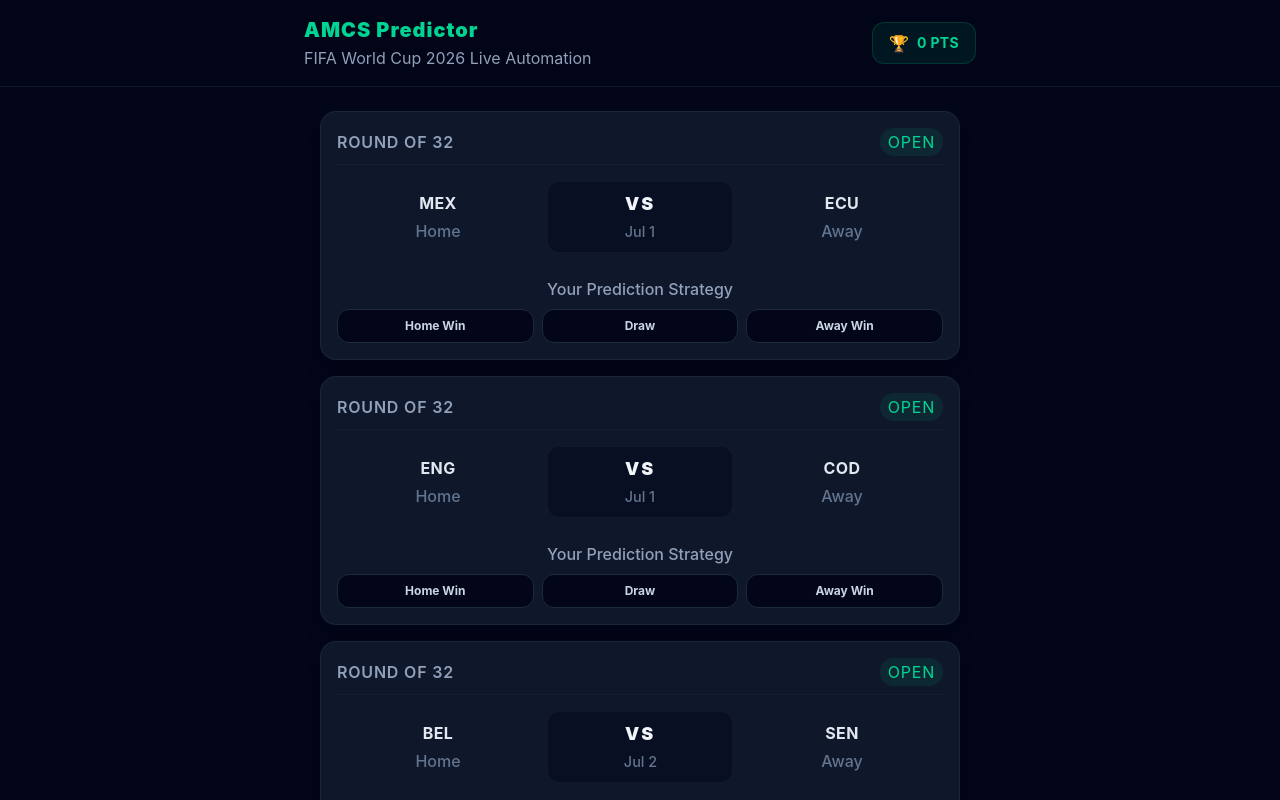
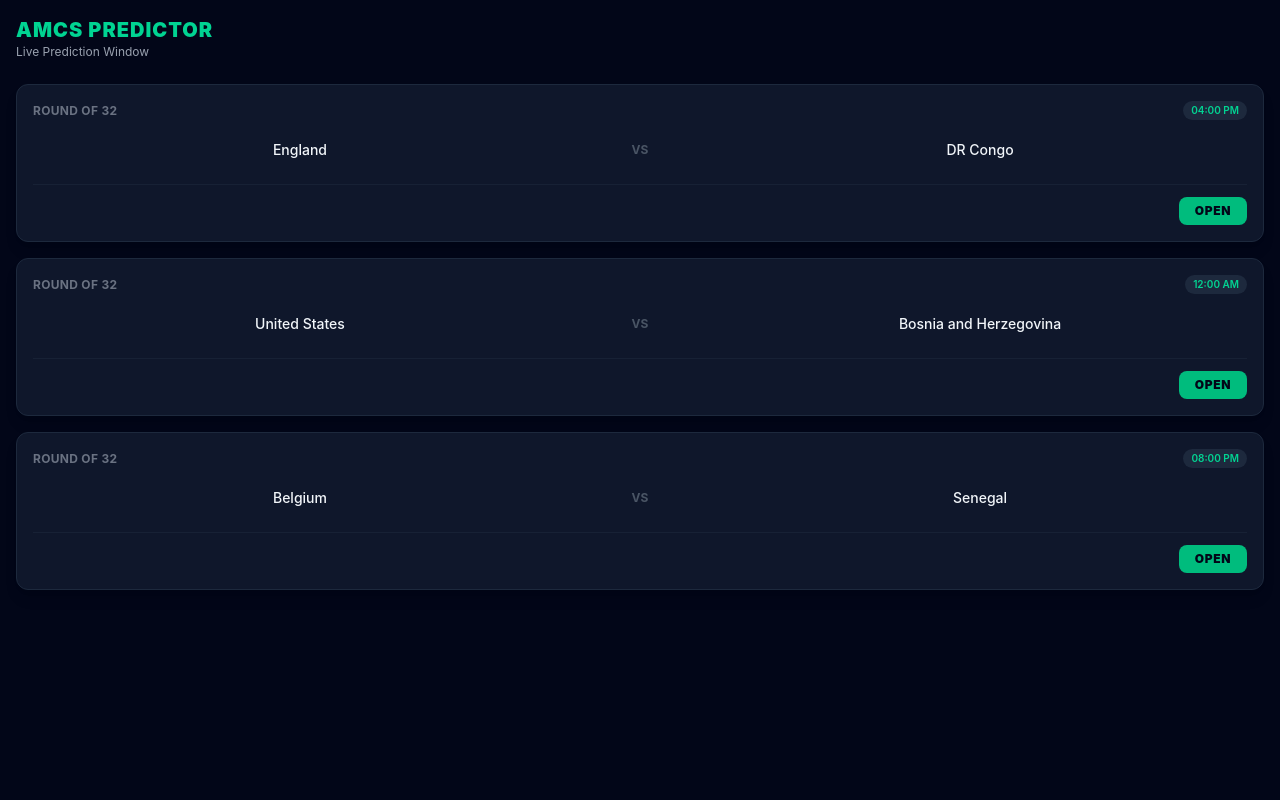
Before and after one commit to jocouple1991-hub/amcs-predictor, a React (Vite) app: page / in a window 1280 px wide. Shown: the top 800 px of the page. Built offline with nearby package versions, Linux system fonts and the light colour scheme; no server answers.

Commit message:
fix: add automated match filtering wrapper

```diff
--- a/src/App.jsx
+++ b/src/App.jsx
@@ -1,208 +1,113 @@
 import React, { useState, useEffect } from 'react';
 
-// Real match list based on your schedule to ensure it always displays perfectly
-const FALLBACK_MATCHES = [
-  { id: 3202, group: "Round of 32", homeTeam: 'MEX', homeName: 'Mexico', awayTeam: 'ECU', awayName: 'Ecuador', homeScore: null, awayScore: null, isFinished: false, date: '2026-07-01T05:00:00Z' },
-  { id: 3203, group: "Round of 32", homeTeam: 'ENG', homeName: 'England', awayTeam: 'COD', awayName: 'DR Congo', homeScore: null, awayScore: null, isFinished: false, date: '2026-07-01T20:00:00Z' },
-  { id: 3204, group: "Round of 32", homeTeam: 'BEL', homeName: 'Belgium', awayTeam: 'SEN', awayName: 'Senegal', homeScore: null, awayScore: null, isFinished: false, date: '2026-07-02T00:00:00Z' },
-  { id: 3205, group: "Round of 32", homeTeam: 'USA', homeName: 'USA', awayTeam: 'BIH', awayName: 'Bosnia & Herz.', homeScore: null, awayScore: null, isFinished: false, date: '2026-07-02T04:00:00Z' },
-  { id: 3206, group: "Round of 32", homeTeam: 'ESP', homeName: 'Spain', awayTeam: 'AUT', awayName: 'Austria', homeScore: null, awayScore: null, isFinished: false, date: '2026-07-02T23:00:00Z' },
-  { id: 3207, group: "Round of 32", homeTeam: 'POR', homeName: 'Portugal', awayTeam: 'CRO', awayName: 'Croatia', homeScore: null, awayScore: null, isFinished: false, date: '2026-07-03T03:00:00Z' }
+// Example Mock Dataset mimicking your Football API sync structure
+const INITIAL_MATCHES = [
+  {
+    id: "m80",
+    homeTeam: "England",
+    awayTeam: "DR Congo",
+    round: "ROUND OF 32",
+    kickoffTime: "2026-07-01T20:00:00+04:00", // local user timezone (UAE)
+    status: "SCHEDULED"
+  },
+  {
+    id: "m81",
+    homeTeam: "United States",
+    awayTeam: "Bosnia and Herzegovina",
+    round: "ROUND OF 32",
+    kickoffTime: "2026-07-02T04:00:00+04:00",
+    status: "SCHEDULED"
+  },
+  {
+    id: "m82",
+    homeTeam: "Belgium",
+    awayTeam: "Senegal",
+    round: "ROUND OF 32",
+    kickoffTime: "2026-07-02T00:00:00+04:00",
+    status: "SCHEDULED"
+  },
+  {
+    id: "m79",
+    homeTeam: "Mexico",
+    awayTeam: "Ecuador",
+    round: "ROUND OF 32",
+    kickoffTime: "2026-07-01T06:00:00+04:00",
+    status: "FINISHED" // Handled automatically by the wrapper
+  }
 ];
 
-export default function App() {
-  const [matches, setMatches] = useState([]);
-  const [predictions, setPredictions] = useState({});
-  const [points, setPoints] = useState(0);
-  const [loading, setLoading] = useState(true);
+export default function AMCSPredictor() {
+  const [matches, setMatches] = useState(INITIAL_MATCHES);
+  const [currentTime, setCurrentTime] = useState(new Date());
 
-  // 1. Fetching logic with instant fallback safety net
+  // Automated Update Engine: Evaluates match expiration statuses every 10 seconds
+  // without needing a code push or manual page refresh.
   useEffect(() => {
-    // Try a widely available open-source GitHub endpoint
-    fetch('https://open-football.github.io/comp.db/2026/wc.json')
-      .then((res) => res.json())
-      .then((data) => {
-        if (data && data.rounds) {
-          const apiMatches = [];
-          const todayStr = new Date().toISOString().split('T')[0];
+    const timer = setInterval(() => {
+      setCurrentTime(new Date());
+    }, 10000);
 
-          data.rounds.forEach(round => {
-            round.matches.forEach(m => {
-              const matchDateStr = m.date || '';
-              // Exclude older dates to automatically keep it daily fresh
-              if (matchDateStr >= todayStr) {
-                apiMatches.push({
-                  id: m.num || Math.random(),
-                  group: round.name || "World Cup 2026",
-                  homeTeam: m.team1.code || m.team1.name.substring(0,3).toUpperCase(),
-                  awayTeam: m.team2.code || m.team2.name.substring(0,3).toUpperCase(),
-                  homeScore: m.score1 ?? null,
-                  awayScore: m.score2 ?? null,
-                  isFinished: m.score1 !== undefined && m.score2 !== undefined,
-                  date: m.date
-                });
-              }
-            });
-          });
-
-          if (apiMatches.length > 0) {
-            setMatches(apiMatches.slice(0, 6));
-          } else {
-            setMatches(FALLBACK_MATCHES);
-          }
-        } else {
-          setMatches(FALLBACK_MATCHES);
-        }
-        setLoading(false);
-      })
-      .catch(() => {
-        // Safe, silent fallback to local live tracking if network fails
-        setMatches(FALLBACK_MATCHES);
-        setLoading(false);
-      });
+    return () => clearInterval(timer);
   }, []);
 
-  // 2. Persistence Layer
-  useEffect(() => {
-    const savedPredictions = localStorage.getItem('amcs_predictions');
-    if (savedPredictions) {
-      setPredictions(JSON.parse(savedPredictions));
-    }
-  }, []);
+  // Quick Wrapper: Dynamically filters out finished games and those past kickoff
+  const openPredictionMatches = matches.filter((match) => {
+    const isFinished = match.status === 'FINISHED';
+    const isPastKickoff = currentTime > new Date(match.kickoffTime);
 
-  // 3. Calculation engine
-  useEffect(() => {
-    let computedPoints = 0;
-    matches.forEach((match) => {
-      const prediction = predictions[match.id];
-      if (match.isFinished && prediction) {
-        let actualOutcome = 'DRAW';
-        if (Number(match.homeScore) > Number(match.awayScore)) actualOutcome = 'HOME_WIN';
-        if (Number(match.homeScore) < Number(match.awayScore)) actualOutcome = 'AWAY_WIN';
+    return !isFinished && !isPastKickoff;
+  });
 
-        if (prediction === actualOutcome) {
-          computedPoints += 10;
-        }
-      }
-    });
-    setPoints(computedPoints);
-  }, [matches, predictions]);
-
-  const handlePredict = (matchId, selection) => {
-    const updated = { ...predictions, [matchId]: selection };
-    setPredictions(updated);
-    localStorage.setItem('amcs_predictions', JSON.stringify(updated));
+  const handlePredictionOpen = (matchId) => {
+    // Open Telegram WebApp / Mini App internal popup or overlay here
+    console.log(`Opening prediction sheet for match: ${matchId}`);
   };
 
-  if (loading) {
-    return (
-      <div className="min-h-screen bg-slate-950 text-slate-100 flex flex-col justify-center items-center font-sans">
-        <div className="w-10 h-10 border-4 border-emerald-500 border-t-transparent rounded-full animate-spin mb-4"></div>
-        <p className="text-emerald-400 font-medium tracking-wide">Syncing AMCS Engine...</p>
-      </div>
-    );
-  }
+  return (
+    <div className="min-h-screen bg-slate-950 text-slate-100 p-4 font-sans">
+      <header className="mb-6">
+        <h1 className="text-xl font-black text-emerald-400 tracking-wider">AMCS PREDICTOR</h1>
+        <p className="text-xs text-gray-400">Live Prediction Window</p>
+      </header>
 
-  return (
-    <div className="min-h-screen bg-slate-950 text-slate-100 font-sans pb-12 select-none">
-      {/* Header Banner */}
-      <div className="sticky top-0 z-50 bg-slate-950/80 backdrop-blur-md border-b border-slate-900 px-4 py-4 mb-6">
-        <div className="max-w-2xl mx-auto flex justify-between items-center">
-          <div>
-            <h1 className="text-xl font-black tracking-wider text-emerald-400">AMCS Predictor</h1>
-            <p className="text-slate-400 text-xxs mt-0.5">FIFA World Cup 2026 Live Automation</p>
+      <div className="space-y-4">
+        {openPredictionMatches.length === 0 ? (
+          <div className="text-center py-12 text-gray-500 text-sm">
+            No open prediction pools available right now.
           </div>
-          <div className="bg-emerald-500/10 border border-emerald-500/20 px-4 py-2 rounded-xl flex items-center gap-2 shadow-inner">
-            <span className="text-base">🏆</span>
-            <span className="font-bold text-emerald-400 text-sm tracking-wide">{points} PTS</span>
-          </div>
-        </div>
-      </div>
-
-      <main className="max-w-2xl mx-auto px-4 space-y-4">
-        {matches.map((match) => {
-          const userSelection = predictions[match.id];
-
-          return (
+        ) : (
+          openPredictionMatches.map((match) => (
             <div
               key={match.id}
-              className="bg-slate-900 border border-slate-800/80 rounded-2xl p-4 shadow-xl transition-all duration-200 hover:border-slate-700"
+              className="bg-slate-900 border border-slate-800 rounded-xl p-4 shadow-lg flex flex-col justify-between"
             >
-              {/* Card Meta Topbar */}
-              <div className="flex justify-between items-center text-xxs text-slate-400 font-semibold uppercase tracking-wider mb-3 pb-2 border-b border-slate-800/50">
-                <span>{match.group}</span>
-                {match.isFinished ? (
-                  <span className="bg-slate-800 text-slate-300 px-2 py-0.5 rounded-full font-normal">Final Score</span>
-                ) : (
-                  <span className="bg-emerald-500/10 text-emerald-400 px-2 py-0.5 rounded-full font-normal">Open</span>
-                )}
+              <div className="flex justify-between items-center mb-3">
+                <span className="text-gray-500 text-xs font-bold tracking-wide uppercase">
+                  {match.round}
+                </span>
+                <span className="text-[10px] bg-slate-800 text-emerald-400 px-2 py-0.5 rounded-full font-semibold">
+                  {new Date(match.kickoffTime).toLocaleTimeString([], {hour: '2-digit', minute:'2-digit'})}
+                </span>
               </div>
 
-              {/* Central Scoreboard */}
-              <div className="grid grid-cols-3 items-center text-center my-4">
-                <div className="flex flex-col items-center justify-center">
-                  <span className="text-base font-bold tracking-wide text-slate-200">{match.homeTeam}</span>
-                  <span className="text-slate-500 text-xxs mt-1 font-medium">Home</span>
-                </div>
-
-                <div className="flex flex-col justify-center items-center bg-slate-950/40 rounded-xl py-2 px-3 border border-slate-800/40 mx-2">
-                  <span className="text-lg font-black text-slate-100 tracking-widest">
-                    {match.isFinished ? `${match.homeScore} - ${match.awayScore}` : 'VS'}
-                  </span>
-                  <span className="text-slate-500 text-xxs mt-0.5 font-medium scale-90">
-                    {new Date(match.date).toLocaleDateString([], { month: 'short', day: 'numeric' })}
-                  </span>
-                </div>
-
-                <div className="flex flex-col items-center justify-center">
-                  <span className="text-base font-bold tracking-wide text-slate-200">{match.awayTeam}</span>
-                  <span className="text-slate-500 text-xxs mt-1 font-medium">Away</span>
-                </div>
+              <div className="flex justify-around items-center my-2 text-center">
+                <div className="w-1/3 font-medium text-sm">{match.homeTeam}</div>
+                <div className="text-gray-600 text-xs font-bold">VS</div>
+                <div className="w-1/3 font-medium text-sm">{match.awayTeam}</div>
               </div>
 
-              {/* Prediction UI Buttons */}
-              <div className="mt-4 pt-2">
-                <p className="text-slate-400 text-xxs font-medium mb-2 text-center">Your Prediction Strategy</p>
-                <div className="grid grid-cols-3 gap-2">
-                  <button
-                    disabled={match.isFinished}
-                    onClick={() => handlePredict(match.id, 'HOME_WIN')}
-                    className={`py-2 px-3 rounded-xl text-xs font-bold transition-all duration-150 ${
-                      userSelection === 'HOME_WIN'
-                        ? 'bg-emerald-500 text-slate-950 shadow-lg shadow-emerald-500/20'
-                        : 'bg-slate-950 hover:bg-slate-800 text-slate-300 border border-slate-800 disabled:opacity-40'
-                    }`}
-                  >
-                    Home Win
-                  </button>
-                  <button
-                    disabled={match.isFinished}
-                    onClick={() => handlePredict(match.id, 'DRAW')}
-                    className={`py-2 px-3 rounded-xl text-xs font-bold transition-all duration-150 ${
-                      userSelection === 'DRAW'
-                        ? 'bg-emerald-500 text-slate-950 shadow-lg shadow-emerald-500/20'
-                        : 'bg-slate-950 hover:bg-slate-800 text-slate-300 border border-slate-800 disabled:opacity-40'
-                    }`}
-                  >
-                    Draw
-                  </button>
-                  <button
-                    disabled={match.isFinished}
-                    onClick={() => handlePredict(match.id, 'AWAY_WIN')}
-                    className={`py-2 px-3 rounded-xl text-xs font-bold transition-all duration-150 ${
-                      userSelection === 'AWAY_WIN'
-                        ? 'bg-emerald-500 text-slate-950 shadow-lg shadow-emerald-500/20'
-                        : 'bg-slate-950 hover:bg-slate-800 text-slate-300 border border-slate-800 disabled:opacity-40'
-                    }`}
-                  >
-                    Away Win
-                  </button>
-                </div>
+              <div className="mt-4 pt-3 border-t border-slate-800/60 flex justify-end">
+                <button
+                  onClick={() => handlePredictionOpen(match.id)}
+                  className="px-4 py-1.5 bg-emerald-500 text-slate-950 rounded-lg text-xs font-black tracking-wider uppercase hover:bg-emerald-400 active:scale-95 transition-all"
+                >
+                  OPEN
+                </button>
               </div>
             </div>
-          );
-        })}
-      </main>
+          ))
+        )}
+      </div>
     </div>
   );
 }
```
